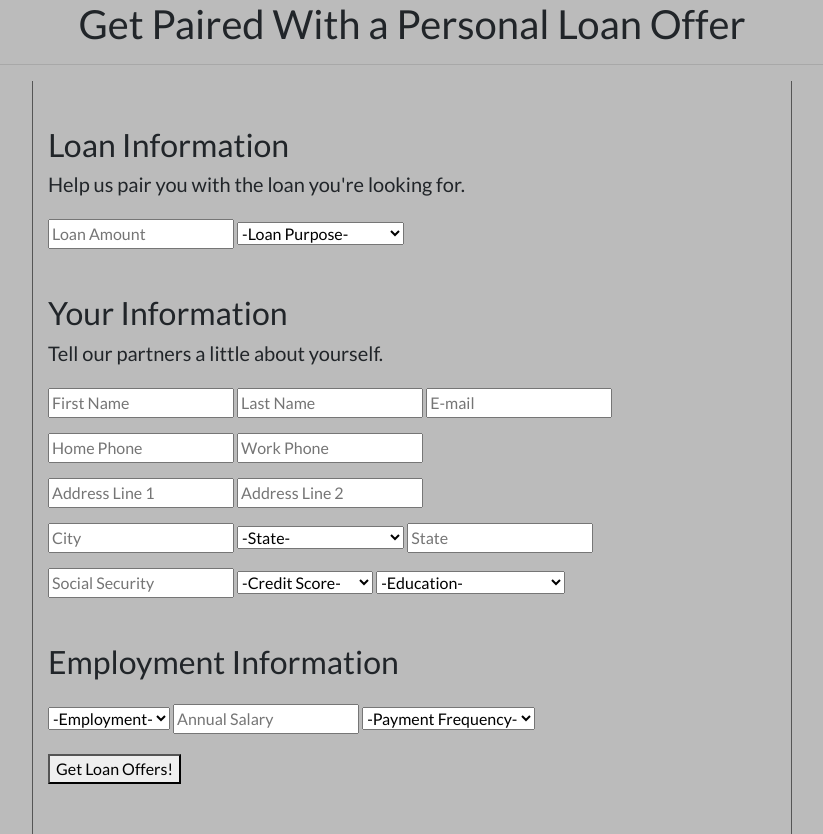
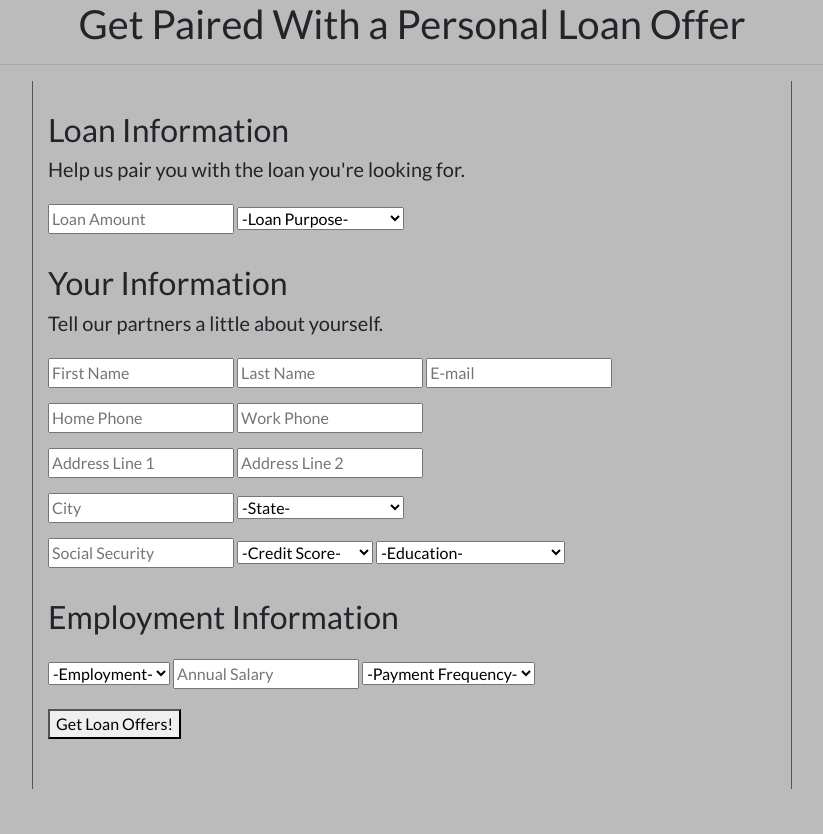
Before and after one commit to sjullieb/even-api, a website built with webpack: page src/index.html in a window 1280 px wide. Shown: the whole page, without its empty margins (228-1051 px from the left). After the commit the page ends 800 px from the top, so only its background shows below. Built offline with nearby package versions, Linux system fonts and the light colour scheme.

Commit message:
change margin

```diff
--- a/src/index.html
+++ b/src/index.html
@@ -103,8 +103,7 @@
                   <option value="WV">West Virginia</option>
                   <option value="WI">Wisconsin</option>
                   <option value="WY">Wyoming</option>
-                </select>
-                <input id="state" name="state" placeholder="State" type="text"><br>
+                </select><br>
                 <input id="ssn" name="ssn" placeholder="Social Security" type="text" maxlength=11>
                 <select id="creditScore" name="creditScore">
                   <option disabled selected>-Credit Score-</option>
--- a/src/styles.css
+++ b/src/styles.css
@@ -22,7 +22,7 @@ button {
 }
 
 .formSection {
-  margin-top: 45px;
+  margin-top: 30px;
 }
 
 #display {
```
